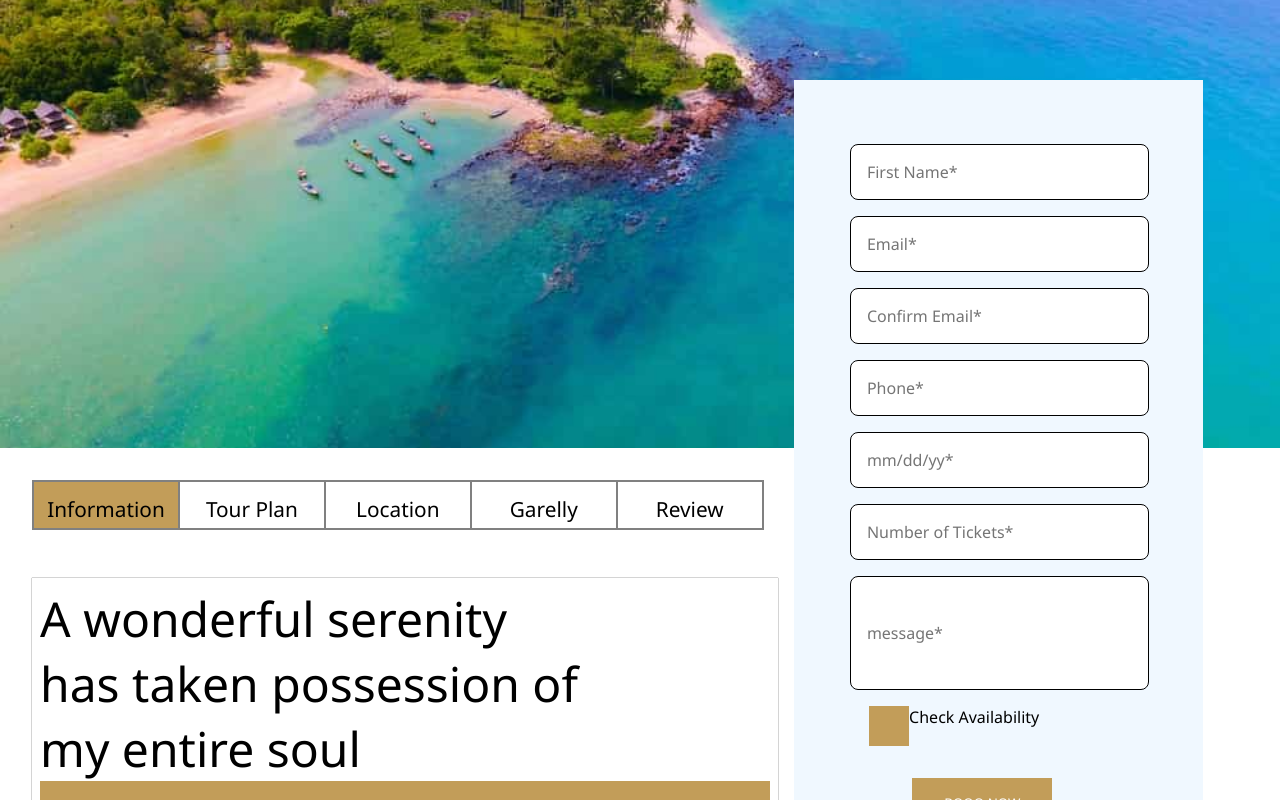
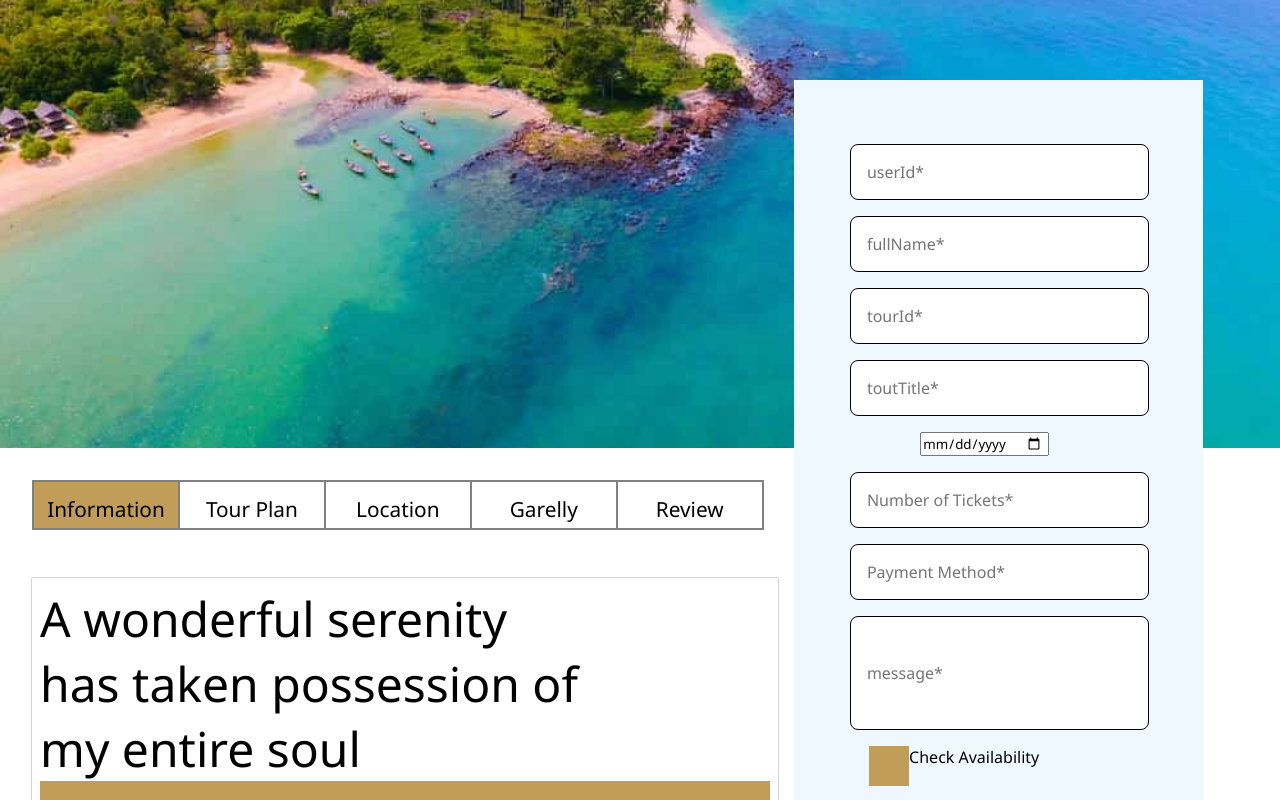
Before and after one commit to YvetteNyibuka/Holidays_Planner, a React (Vite) app: page /tour-details/1 in a window 1280 px wide. Shown: the part 464-1264 px from the top of the page. Built offline with nearby package versions, Linux system fonts and the light colour scheme; no server answers.

Commit message:
Trying booking

```diff
--- a/src/components/TourDetail.jsx
+++ b/src/components/TourDetail.jsx
@@ -4,9 +4,12 @@ import destinatio from "../../public/images/destination-img2.jpg";
 import { BsCheckLg } from "react-icons/bs";
 import ToorUse from "./ToorUse";
 import { useParams } from "react-router-dom";
+import { usestatecontext } from "../context/ContextProvider";
 import axios from "axios";
 const TourDetail = () => {
   const [isCheck, setIsCheck] = useState(false);
+  const { loggedUser } = usestatecontext();
+  console.log("logged user: ", loggedUser);
 
   const { id } = useParams();
   console.log(id);
@@ -26,14 +29,23 @@ const TourDetail = () => {
     }
 
     fetchData();
-
-
   }, [id]);
 
-  console.log(tourr);
+  console.log("=====================", tourr);
   const handleIsCheck = () => {
     setIsCheck((check) => !check);
   };
+
+  const [booktour, setbooktour] = useState({
+    bookingDate: "",
+    paymentMethod: "",
+    ticketCount: "",
+    messagee: "",
+  });
+    const handleBook = (e) => {
+    setbooktour({ ...booktour, [e.target.name]: e.target.value });
+  };
+
   return (
     <>
       <div className="details">
@@ -161,40 +173,46 @@ const TourDetail = () => {
                 <input
                   type="text"
                   className="formfield"
-                  placeholder="First Name*"
-                  name="firstName"
+                  placeholder="userId*"
+                  name="userId"
+                  value={loggedUser?._id}
                 ></input>
               </div>
               <div className="field1">
                 <input
                   type="text"
                   className="formfield"
-                  placeholder="Email*"
-                  name="firstName"
+                  placeholder="fullName*"
+                  name="fullName"
+                  value={loggedUser?.fullName}
                 ></input>
               </div>
               <div className="field1">
                 <input
                   type="text"
                   className="formfield"
-                  placeholder="Confirm Email*"
-                  name="email"
+                  placeholder="tourId*"
+                  name="tourId"
+                  value={tourr?._id}
                 ></input>
               </div>
               <div className="field1">
                 <input
                   type="text"
                   className="formfield"
-                  placeholder="Phone*"
-                  name="firstName"
+                  placeholder="toutTitle*"
+                  name="toutTitle"
+                  value={tourr?.Title}
                 ></input>
               </div>
               <div className="field1">
                 <input
-                  type="text"
+                  type="date"
                   className="formfield"
                   placeholder="mm/dd/yy*"
-                  name="firstName"
+                  name="bookingDate"
+                  value={booktour.bookingDate}
+                  onChange={handleBook}
                 ></input>
               </div>
               <div className="field1">
@@ -202,7 +220,19 @@ const TourDetail = () => {
                   type="text"
                   className="formfield"
                   placeholder="Number of Tickets*"
-                  name="firstName"
+                  name="ticketCount"
+                  value={booktour.ticketCount}
+                  onChange={handleBook}
+                ></input>
+              </div>
+              <div className="field1">
+                <input
+                  type="text"
+                  className="formfield"
+                  placeholder="Payment Method*"
+                  name="paymentMethod"
+                  value={booktour.paymentMethod}
+                  onChange={handleBook}
                 ></input>
               </div>
               <div className="field2">
@@ -210,7 +240,9 @@ const TourDetail = () => {
                   type="text"
                   className="formfield1"
                   placeholder="message*"
-                  name="firstName"
+                  name="messagee"
+                  value={booktour.messagee}
+                  onChange={handleBook}
                 ></input>
               </div>
               <div className="fields">
--- a/src/components/dashboard/contents/DashHome.jsx
+++ b/src/components/dashboard/contents/DashHome.jsx
@@ -2,8 +2,12 @@ import React from "react";
 import { Bar, Line, Doughnut } from "react-chartjs-2";
 import "chart.js/auto";
 import "../../../styles/DashHome.css";
+import { usestatecontext } from "../../../context/ContextProvider";
 
 const DashHome = () => {
+  const { DashTours, ToursLoading } = usestatecontext();
+  const { fetchUsersData } = usestatecontext();
+  const{Messages} = usestatecontext();
   const toursData = {
     labels: ["Tour A", "Tour B", "Tour C", "Tour D", "Tour E"],
     datasets: [
@@ -54,15 +58,15 @@ const DashHome = () => {
       <div className="counts">
         <div className="tourCount" id="counts">
           <h2>Total Tours</h2>
-          <h3>50 </h3>
+          <h3>{DashTours?.length} </h3>
         </div>
         <div className="usersCount" id="counts">
           <h2>Total Users</h2>
-          <h3>20 </h3>
+          <h3>{fetchUsersData?.length} </h3>
         </div>
         <div className="queryCount" id="counts">
           <h2>Total Queries</h2>
-          <h3>10 </h3>
+          <h3>{Messages?.length} </h3>
         </div>
       </div>
       <div className="graphs">
--- a/src/components/dashboard/contents/DashQuerry.jsx
+++ b/src/components/dashboard/contents/DashQuerry.jsx
@@ -18,7 +18,6 @@ if(messageLoading){
         <thead>
           <tr>
             <th>No</th>
-            {/* <th>Names</th> */}
             <th>Email</th>
             <th>Phone</th>
             <th>Service</th>
@@ -27,14 +26,13 @@ if(messageLoading){
           </tr>
         </thead>
         <tbody>
-          {Messages.map((querry, index) => (
+          {Messages?.map((querry, index) => (
             <tr>
               <td>{i+=1}</td>
-              {/* <td>{querry.fullNames}</td> */}
-              <td>{querry.email}</td>
-              <td>{querry.phone}</td>
-              <td>{querry.services}</td>
-              <td>{querry.message}</td>
+              <td>{querry?.email}</td>
+              <td>{querry?.phone}</td>
+              <td>{querry?.services}</td>
+              <td>{querry?.message}</td>
               <td>
                 <div className="action">
                   <button className="reply">REPLY</button>
--- a/src/styles/DashQuerry.css
+++ b/src/styles/DashQuerry.css
@@ -10,7 +10,7 @@
   text-align: center;
   height: 80vh;
   width: 77%;
-  margin-top: 7rem;
+  margin-top: 40rem;
 }
 #tittle {
   margin: 2rem;
```
